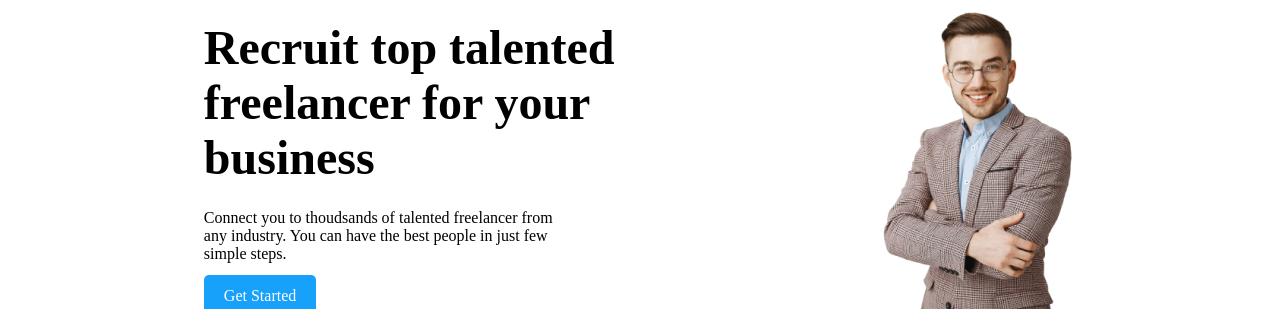
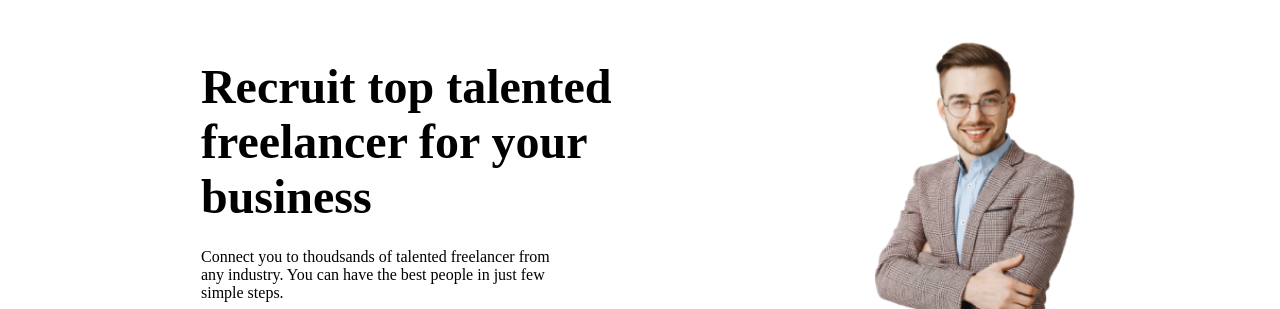
Before and after one commit to naimur202164-rony/Wakana-Landing-Page, a plain HTML site: page index.html in a window 1280 px wide. Shown: the part 68-377 px from the top of the page. Drawn offline with Linux system fonts and the light colour scheme.

Commit message:
banner section added

```diff
--- a/style.css
+++ b/style.css
@@ -69,7 +69,13 @@ header nav ul li:last-child {
   align-items: center;
   justify-content: space-around;
 }
-
+.banner .right img {
+  padding: 15px 0;
+  height: 350px;
+}
+.banner .right {
+  padding: 15px 0;
+}
 .banner .left h2 {
   font-size: 3rem;
   font-weight: bold;
```
